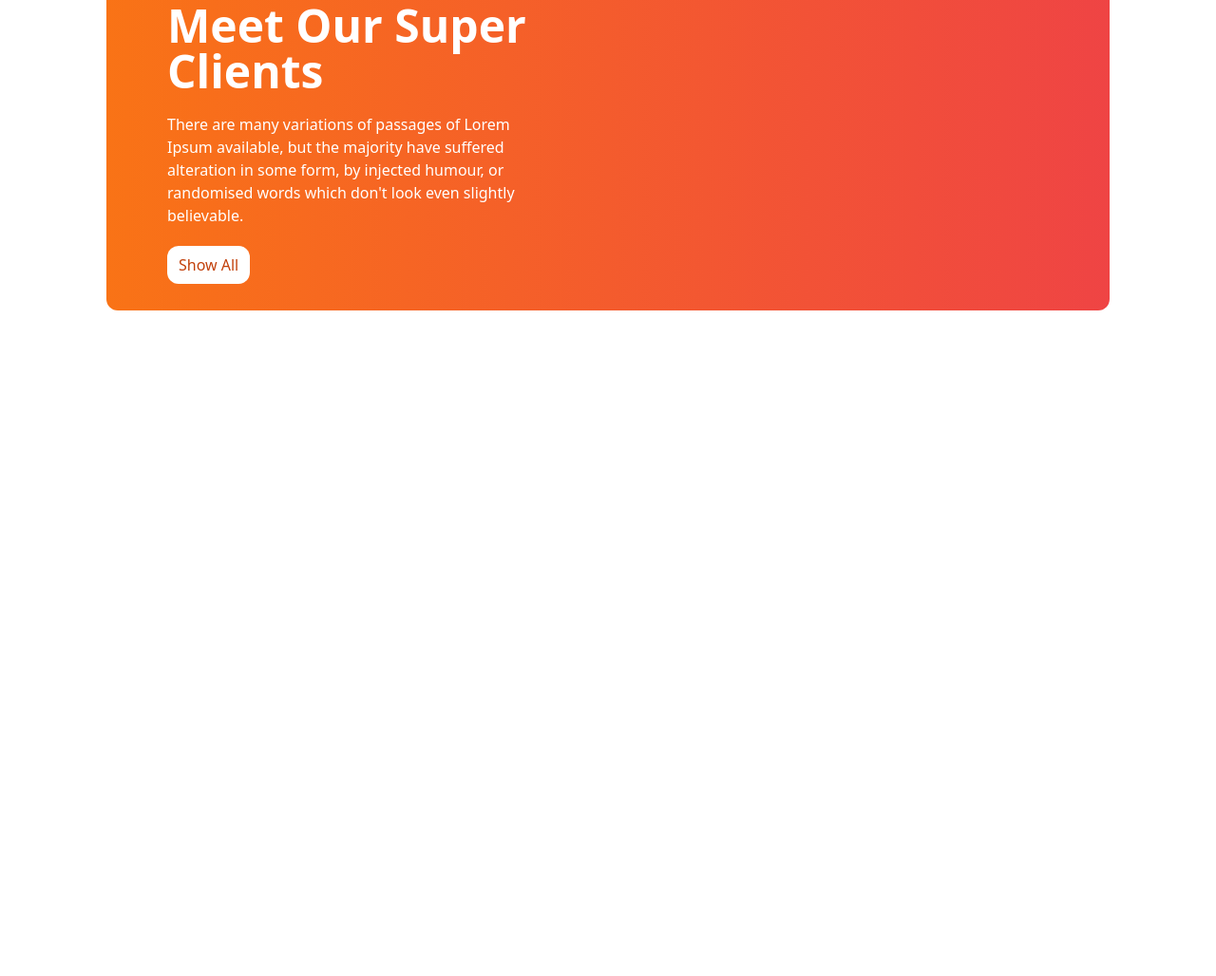
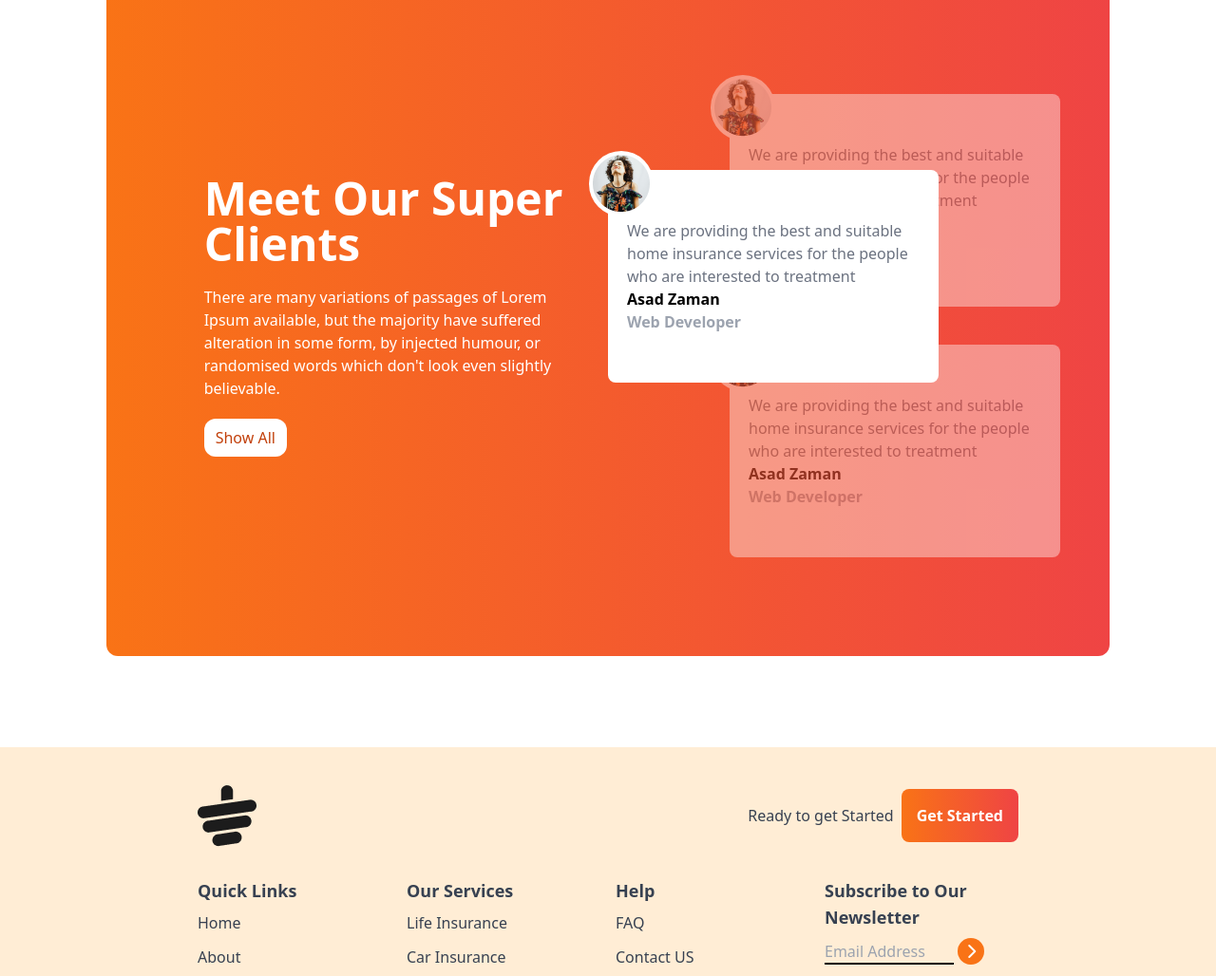
Before and after one commit to asadzamann/tea-house, a plain HTML site: page index.html in a window 1280 px wide. Shown: the part 1772-2800 px from the top of the page at 95% size. Before the commit the page ends 2099 px from the top, so only its background shows below. Drawn offline with nearby package versions, Linux system fonts and the light colour scheme.

Commit message:
complete

```diff
--- a/index.html
+++ b/index.html
@@ -1,5 +1,6 @@
 <!DOCTYPE html>
 <html lang="en">
+
 <head>
   <meta charset="UTF-8">
   <meta name="viewport" content="width=device-width, initial-scale=1.0">
@@ -24,6 +25,7 @@
     }
   </script>
 </head>
+
 <body>
   <!-- Main Content -->
   <main class="max-w-screen-xl mx-auto px-16 lg:px-28">
@@ -35,14 +37,16 @@
           tea time at The <br>
           Tea House
         </h1>
-                <p class="text-gray-500 mb-5">Tea and Botanical Solutions Supplier Give Optimum Satisfaction To Your Taste Buds.</p>
-                <button class="bg-gradient-to-r from-orange-500 to-red-500 p-4 rounded-lg text-white font-bold">Explore More <i class="fa-solid fa-arrow-right -rotate-45 text-xl"></i></button>
+        <p class="text-gray-500 mb-5">Tea and Botanical Solutions Supplier Give Optimum Satisfaction To Your Taste Buds.
+        </p>
+        <button class="bg-gradient-to-r from-orange-500 to-red-500 p-4 rounded-lg text-white font-bold">Explore More <i
+            class="fa-solid fa-arrow-right -rotate-45 text-xl"></i></button>
       </div>
       <!-- Image Content -->
       <div class="relative">
         <!-- Image -->
-                <div >
-                    <img class="w-full"src="./images/banner.png" alt="">
+        <div>
+          <img class="w-full" src="./images/banner.png" alt="">
 
         </div>
         <!-- Card Content -->
@@ -62,7 +66,9 @@
       <!-- Title -->
       <div class="text-center mb-8">
         <h1 class="text-3xl md:text-4xl font-bold mb-5">Our Featured Products</h1>
-                <p class="text-gray-600 max-w-xl mx-auto">There are many variations of passages of Lorem Ipsum available, but the majority have suffered alteration in some form, by injected humour, or randomised words which don't look even slightly believable.</p>
+        <p class="text-gray-600 max-w-xl mx-auto">There are many variations of passages of Lorem Ipsum available, but
+          the majority have suffered alteration in some form, by injected humour, or randomised words which don't look
+          even slightly believable.</p>
       </div>
       <div class="">
         <!-- Grid Cards -->
@@ -109,10 +115,14 @@
         <!-- Text Section -->
         <div class="">
           <h2 class="text-5xl font-bold mb-5">Great Tea, Freshly Presented</h2>
-                    <p class="text-gray-500">The meaning of gong cha is chanese is to provide the best tea to emperor from all possessions . It represents the highest quality and self expectation. Establishing in 2006, Gong cha had been deeply appreciated by its custoers  because of good words of mouth and unique customized service orginated from Taiwan.</p>
+          <p class="text-gray-500">The meaning of gong cha is chanese is to provide the best tea to emperor from all
+            possessions . It represents the highest quality and self expectation. Establishing in 2006, Gong cha had
+            been deeply appreciated by its custoers because of good words of mouth and unique customized service
+            orginated from Taiwan.</p>
           <br>
           <h2 class="text-2xl font-bold">Unique Taste</h2>
-                    <p class="text-gray-500">A Unique and different style from other teapots gives a luxurious and minimalist impression</p>
+          <p class="text-gray-500">A Unique and different style from other teapots gives a luxurious and minimalist
+            impression</p>
           <br>
           <h2 class="text-2xl font-bold">Premium Quality</h2>
           <p class="text-gray-500">Premium Quality that makes tea more elegant and more durable when you use it.</p>
@@ -120,16 +130,120 @@
       </div>
     </section>
     <!-- Reviews Section -->
-           <section>
-            <div class="bg-gradient-to-r from-orange-500 to-red-500 rounded-xl grid grid-cols-1 lg:grid-cols-2 text-white p-7 md:px-16">
+    <section class="mb-24">
+      <div
+        class=" bg-gradient-to-r from-orange-500 to-red-500 rounded-xl grid grid-cols-1 lg:grid-cols-2 text-white p-7 md:px-16">
         <!-- TEXT SECTION -->
+        <div class="flex justify-center items-center overflow-hidden">
           <div class="w-5/6">
             <h2 class="font-bold text-5xl mb-5">Meet Our Super Clients</h2>
-                    <p class="mb-5">There are many variations of passages of Lorem Ipsum available, but the majority have suffered alteration in some form, by injected humour, or randomised words which don't look even slightly believable. </p>
+            <p class="mb-5">There are many variations of passages of Lorem Ipsum available, but the majority have
+              suffered alteration in some form, by injected humour, or randomised words which don't look even slightly
+              believable. </p>
             <button class="bg-white text-orange-700 px-3 py-2 rounded-xl">Show All</button>
           </div>
+        </div>
+
+        <!-- Card Section -->
+        <div class="relative py-24">
+
+          <div class="absolute z-10 top-44 h-56 w-full md:w-3/4 bg-white text-black rounded-lg flex items-center px-5 ">
+            <div class="absolute -top-5 -left-5 bg-white rounded-full">
+              <img class="p-1" src="./images/client.png" alt="">
+            </div>
+            <div class="">
+              <p class="text-gray-500">We are providing the best and suitable home insurance services for the people who
+                are interested to treatment</p>
+              <h1 class="font-bold">Asad Zaman</h1>
+              <p class="font-bold text-gray-400">Web Developer</p>
+            </div>
+          </div>
+
+          <!-- Top Card -->
+          <div
+            class="opacity-40 md:left-32 left-8 relative h-56 w-full md:w-3/4 bg-white text-black rounded-lg flex items-center px-5 ">
+            <div class="absolute -top-5 -left-5 bg-white rounded-full">
+              <img class="p-1" src="./images/client.png" alt="">
+            </div>
+            <div class="">
+              <p class="text-gray-500">We are providing the best and suitable home insurance services for the people who
+                are interested to treatment</p>
+              <h1 class="font-bold">Asad Zaman</h1>
+              <p class="font-bold text-gray-400">Web Developer</p>
+            </div>
+          </div>
+
+          <!-- Bottom Card -->
+          <div
+            class="opacity-40 md:left-32 left-8  relative h-56 w-full md:w-3/4 bg-white text-black rounded-lg flex items-center px-5 top-10 mb-5">
+            <div class="absolute -top-5 -left-5 bg-white rounded-full">
+              <img class="p-1" src="./images/client.png" alt="">
+            </div>
+            <div class="">
+              <p class="text-gray-500">We are providing the best and suitable home insurance services for the people who
+                are interested to treatment</p>
+              <h1 class="font-bold">Asad Zaman</h1>
+              <p class="font-bold text-gray-400">Web Developer</p>
+            </div>
+          </div>
+        </div>
     </section>
+  </main>
+  <!-- Footer Section -->
+  <footer class="bg-orange-100  text-gray-700 py-10 px-4 md:px-16">
+    <div class=" mb-8 w-9/12 mx-auto">
+      <!-- logo -->
+      <div class="mb-8 flex justify-between ">
+        <img src="./images/cup.png" alt="">
+        <div class="flex items-center gap-2">
+          <h4>Ready to get Started</h4>
+          <button class="bg-gradient-to-r from-orange-500 to-red-500 p-4 rounded-lg text-white font-bold">Get
+            Started</button>
+        </div>
+      </div>
+      <!-- Links -->
+      <div class="grid grid-cols-1 md:grid-cols-2 lg:grid-cols-4 gap-4">
+        <!-- first column -->
+        <div>
+          <h3 class="font-bold text-lg mb-2">Quick Links</h3>
+          <ul class="space-y-3">
+            <li><a class="hover:text-orange-600" href="">Home</a></li>
+            <li><a class="hover:text-orange-600" href="">About</a></li>
+            <li><a class="hover:text-orange-600" href="">Privacy</a></li>
+            <li><a class="hover:text-orange-600" href="">Insurance</a></li>
+          </ul>
+        </div>
+        <!-- second column -->
+        <div>
+          <h3 class="font-bold text-lg mb-2">Our Services</h3>
+          <ul class="space-y-3">
+            <li><a class="hover:text-orange-600" href="">Life Insurance</a></li>
+            <li><a class="hover:text-orange-600" href="">Car Insurance</a></li>
+            <li><a class="hover:text-orange-600" href="">Health Insurance</a></li>
+            <li><a class="hover:text-orange-600" href="">House Insurance</a></li>
+          </ul>
+        </div>
+        <!-- third column -->
+        <div>
+          <h3 class="font-bold text-lg mb-2">Help</h3>
+          <ul class="space-y-3">
+            <li><a class="hover:text-orange-600" href="">FAQ</a></li>
+            <li><a class="hover:text-orange-600" href="">Contact US</a></li>
+          </ul>
+        </div>
+        <!-- forth column -->
+        <div>
+          <h3 class="font-bold text-lg mb-2">Subscribe to Our Newsletter</h3>
+          <div class="flex flex-col space-y-2">
+            <div>
+            <input placeholder="Email Address" type="text" class="bg-transparent border-b-2 border-black w-4/6 ">
+            <i class="fa-solid fa-chevron-right bg-orange-500 rounded-full w-7 h-7 inline-flex text-white justify-center items-center"></i>
+            </div>
+          </div>
+        </div>
+      </div>
+    </div>
+  </footer>
+</body>
 
-     </main>
-</body>
 </html>
```
Lines whose indentation alone changed are shown as unchanged.
